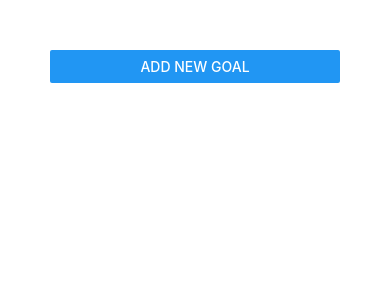
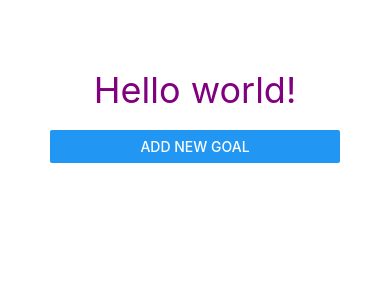
Before and after one commit to stosikmartyna/learning_react_native, a React Native app in the folder MobileProject/: screen / in a window 390 px wide. Shown: the top 300 px of the page. Built offline with nearby package versions, Linux system fonts and the light colour scheme.

Commit message:
Add header component (MobileProject)

```diff
--- a/MobileProject/App.js
+++ b/MobileProject/App.js
@@ -1,5 +1,6 @@
 import React, { useState } from 'react';
 import { StyleSheet, View, FlatList, Button } from 'react-native';
+import { Header } from './components/Header';
 import { GoalInput } from './components/GoalInput';
 import { GoalItem } from './components/GoalItem';
 
@@ -31,6 +32,7 @@ export default function App() {
 
   return (
     <View style={styles.screen}>
+      <Header  title="Hello world!"/>
       <Button title="Add new goal" onPress={handleIsAddMode}/>
       <GoalInput onAddGoalHandler={addGoalHandler} visible={isAddMode} onCancel={cancelGoalAdditionHandler}/>
       <FlatList
--- /dev/null
+++ b/MobileProject/components/Header.jsx
@@ -0,0 +1,23 @@
+import React from 'react';
+import { View, Text, StyleSheet } from 'react-native';
+
+export const Header = ({ title }) => {
+    return (
+        <View style={styles.header}>
+            <Text style={styles.headerTitle}>{title}</Text>
+        </View>
+    )
+}
+
+const styles = StyleSheet.create({
+    header: {
+        alignItems: 'center',
+        justifyContent: 'center',
+        paddingVertical: 18,
+    },
+
+    headerTitle: {
+        color: 'purple',
+        fontSize: 36,
+    }
+})
```
